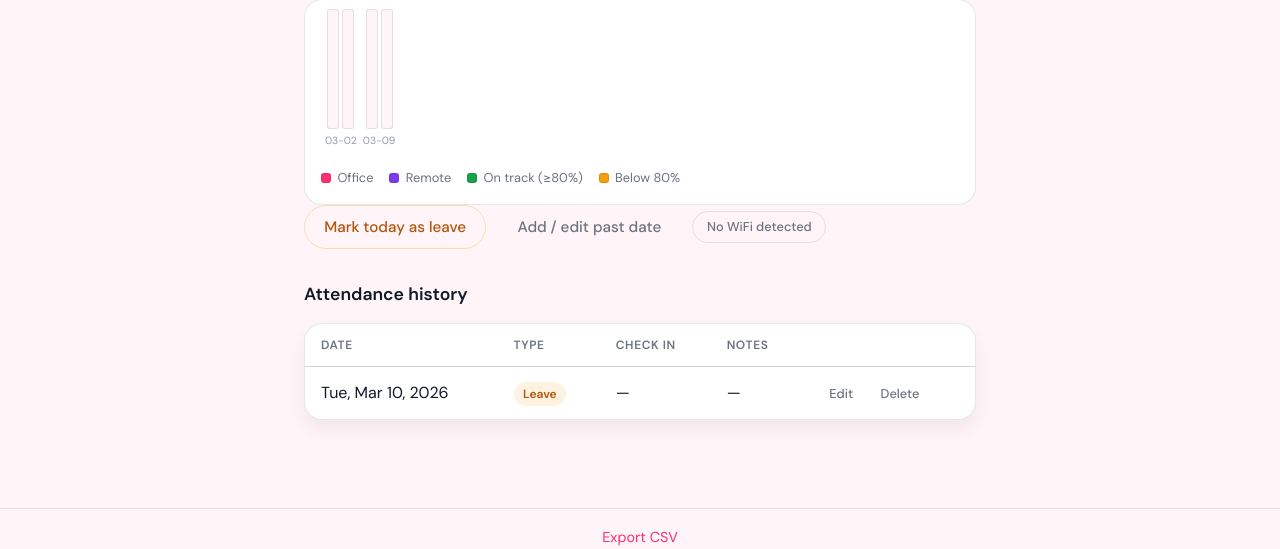
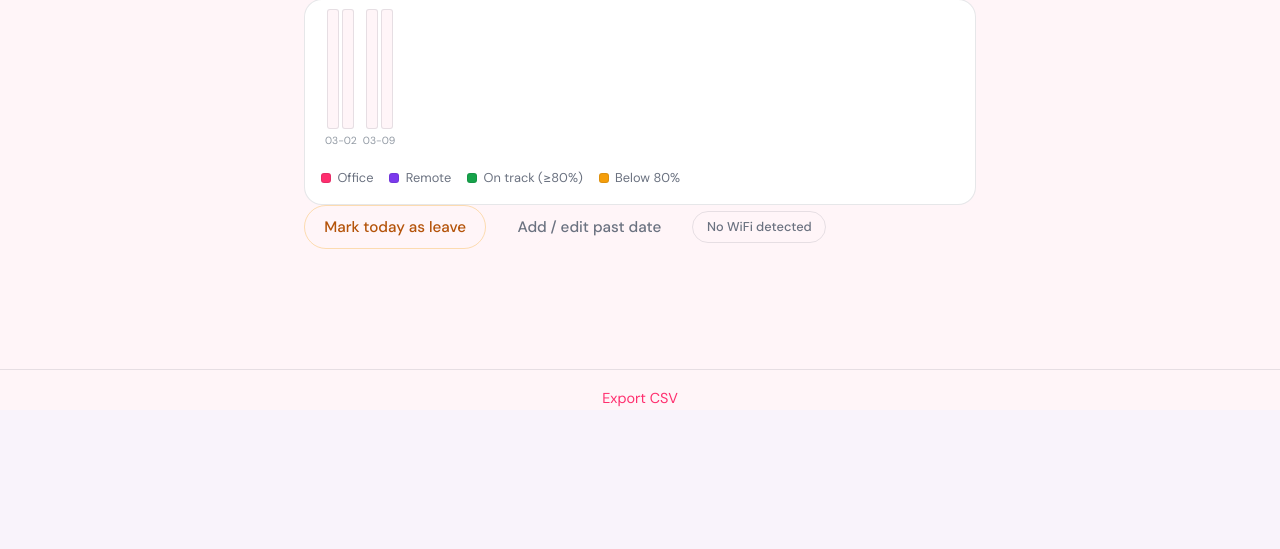
Before and after one commit to Vaishnavi021991/Track_Attendance, a Flask app: page / in a window 1280 px wide. Shown: the part 603-1152 px from the top of the page. After the commit the page ends 1010 px from the top, so only its background shows below. Run offline with Flask 3, Linux system fonts and the light colour scheme; data comes from the database, SQL or seed files in the repository; data that the repository does not hold is empty.

Commit message:
Remove attendance history table
Everything is auto-logged via WiFi so the table is unnecessary.

Co-Authored-By: Claude Sonnet 4.6 <noreply@anthropic.com>

```diff
--- a/static/app.js
+++ b/static/app.js
@@ -92,7 +92,6 @@ function showToast(msg) {
 
 function reload() {
   loadStats();
-  loadAttendance();
   loadWeeklyGraphAndCumulative();
 }
 
@@ -228,52 +227,6 @@ async function loadWeeklyGraphAndCumulative() {
   });
 }
 
-// ── Attendance table ───────────────────────────────────────────────────────
-
-async function loadAttendance() {
-  const rows = await API.getAttendance();
-  const tbody = document.getElementById("attendanceBody");
-  if (rows.length === 0) {
-    tbody.innerHTML =
-      '<tr><td colspan="5" class="empty-state">No attendance logged yet. Open the app at work or home — it auto-logs based on WiFi.</td></tr>';
-    return;
-  }
-
-  const typeBadge = (wt) => {
-    const labels = { office: "Office", remote: "Remote", leave: "Leave" };
-    return `<span class="type-badge type-${wt}">${labels[wt] || wt}</span>`;
-  };
-
-  tbody.innerHTML = rows
-    .map(
-      (r) => `
-    <tr>
-      <td>${formatDate(r.date)}</td>
-      <td>${typeBadge(r.work_type)}</td>
-      <td>${r.check_in || "—"}</td>
-      <td>${r.notes || "—"}</td>
-      <td class="actions-cell">
-        <button class="btn btn-ghost btn-sm edit-btn" data-date="${r.date}">Edit</button>
-        <button class="btn btn-ghost btn-sm delete-btn" data-date="${r.date}">Delete</button>
-      </td>
-    </tr>
-  `
-    )
-    .join("");
-
-  tbody.querySelectorAll(".edit-btn").forEach((b) => {
-    const row = rows.find((r) => r.date === b.dataset.date);
-    b.onclick = () => openLogModal(b.dataset.date, row);
-  });
-  tbody.querySelectorAll(".delete-btn").forEach((b) => {
-    b.onclick = async () => {
-      if (confirm("Delete this record?")) {
-        await API.deleteAttendance(b.dataset.date);
-        reload();
-      }
-    };
-  });
-}
 
 // ── Log modal (past dates + edits only) ───────────────────────────────────
 
@@ -460,7 +413,6 @@ async function autoLogIfNeeded() {
 
 async function init() {
   await loadStats();
-  await loadAttendance();
   await loadWeeklyGraphAndCumulative();
   await autoLogIfNeeded();
   await loadWifiStatus();
--- a/templates/index.html
+++ b/templates/index.html
@@ -68,24 +68,6 @@
             <div id="wifiStatus" class="wifi-status wifi-unknown"></div>
         </section>
 
-        <section class="attendance-section">
-            <h2>Attendance history</h2>
-            <div class="table-wrap">
-                <table class="attendance-table">
-                    <thead>
-                        <tr>
-                            <th>Date</th>
-                            <th>Type</th>
-                            <th>Check in</th>
-                            <th>Notes</th>
-                            <th></th>
-                        </tr>
-                    </thead>
-                    <tbody id="attendanceBody">
-                    </tbody>
-                </table>
-            </div>
-        </section>
     </div>
 
     <!-- Log modal (past dates / edits) -->
```
